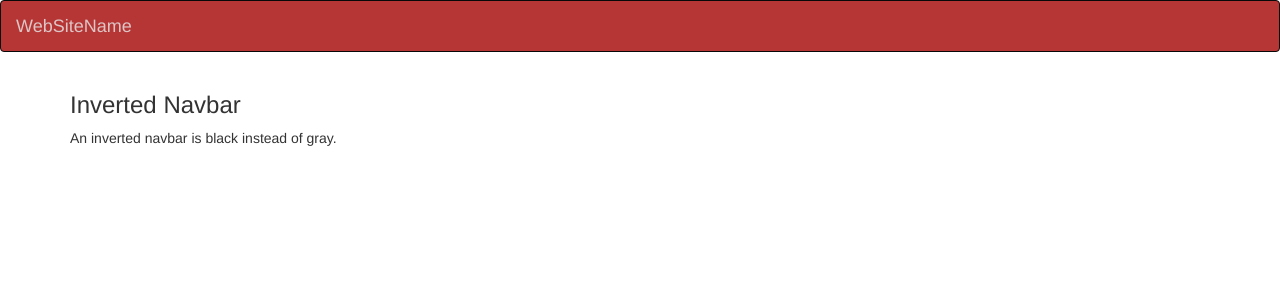
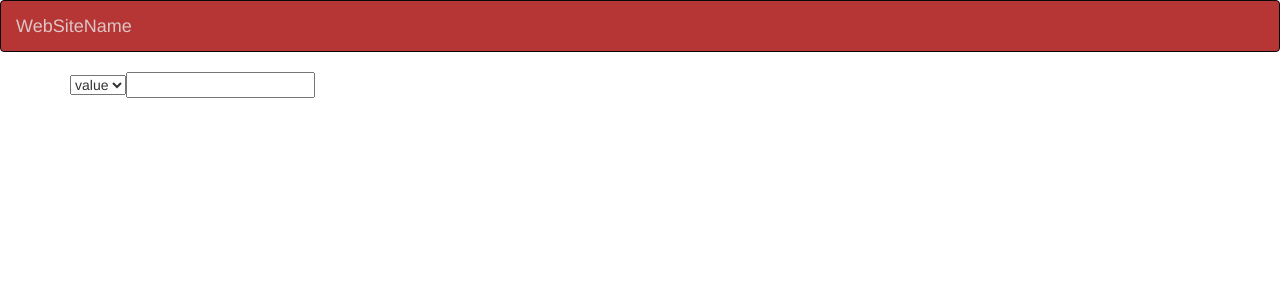
Before and after one commit to vimalraj9423/restatentWebApp, an Angular app: page / in a window 1280 px wide. Shown: the top 300 px of the page. Built offline with nearby package versions, Linux system fonts and the light colour scheme.

Commit message:
changes for drop down

```diff
--- a/src/app/app.component.html
+++ b/src/app/app.component.html
@@ -7,6 +7,8 @@
   </nav>
 
   <div class="container">
-    <h3>Inverted Navbar</h3>
-    <p>An inverted navbar is black instead of gray.</p>
+   <select>
+     <option>value</option>
+   </select>
+   <input>
   </div>
```
